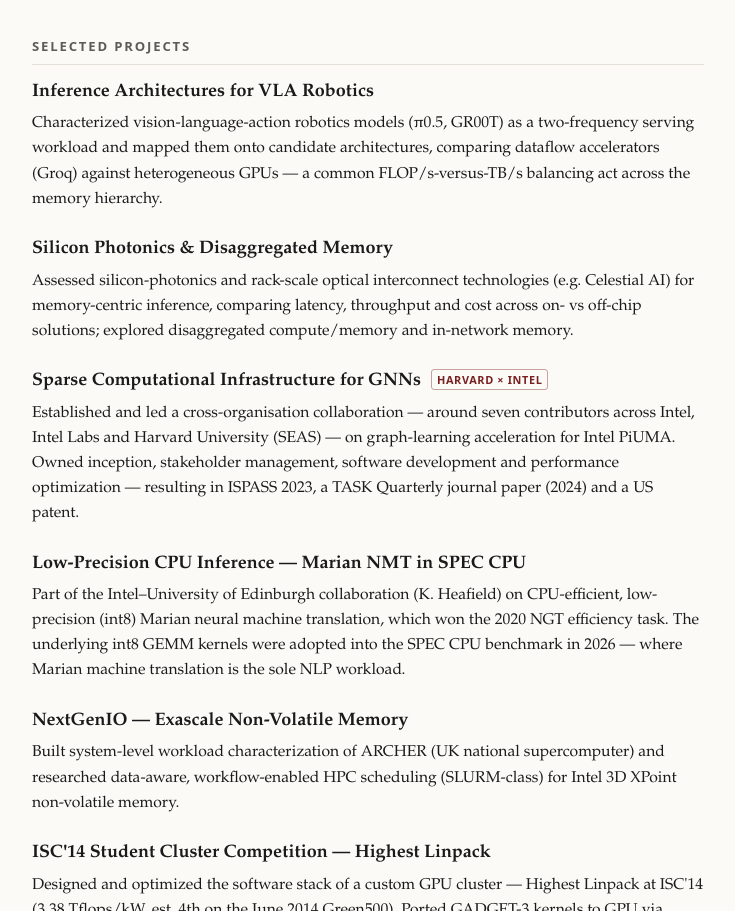
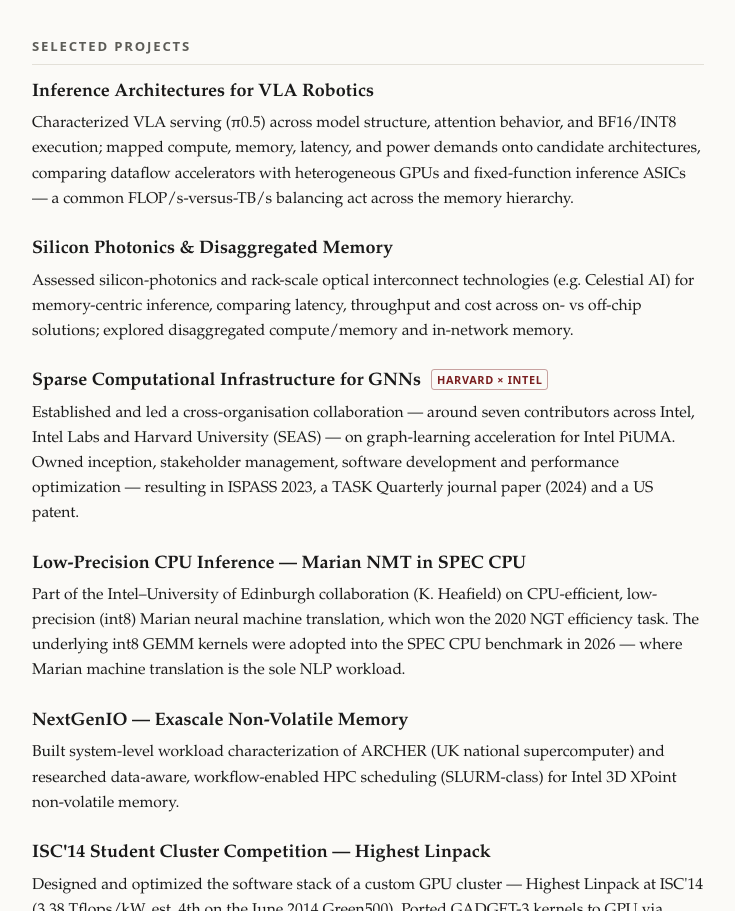
Before and after one commit to efarsarakis/farsarakis-cv, a plain HTML site: page index.html in a window 1280 px wide. Shown: the part 2276-3187 px from the top of the page, without its empty margins (272-1007 px from the left). Drawn offline with Linux system fonts and the light colour scheme.

Commit message:
Fix VLA project description to match CV

```diff
--- a/index.html
+++ b/index.html
@@ -226,9 +226,9 @@
 
     <div class="item">
       <div class="org">Inference Architectures for VLA Robotics</div>
-      <p>Characterized vision-language-action robotics models (π0.5, GR00T) as a two-frequency serving
-      workload and mapped them onto candidate architectures, comparing dataflow accelerators (Groq) against
-      heterogeneous GPUs — a common FLOP/s-versus-TB/s balancing act across the memory hierarchy.</p>
+      <p>Characterized VLA serving (π0.5) across model structure, attention behavior, and BF16/INT8 execution;
+      mapped compute, memory, latency, and power demands onto candidate architectures, comparing dataflow
+      accelerators with heterogeneous GPUs and fixed-function inference ASICs — a common FLOP/s-versus-TB/s balancing act across the memory hierarchy.</p>
     </div>
 
     <div class="item">
```
